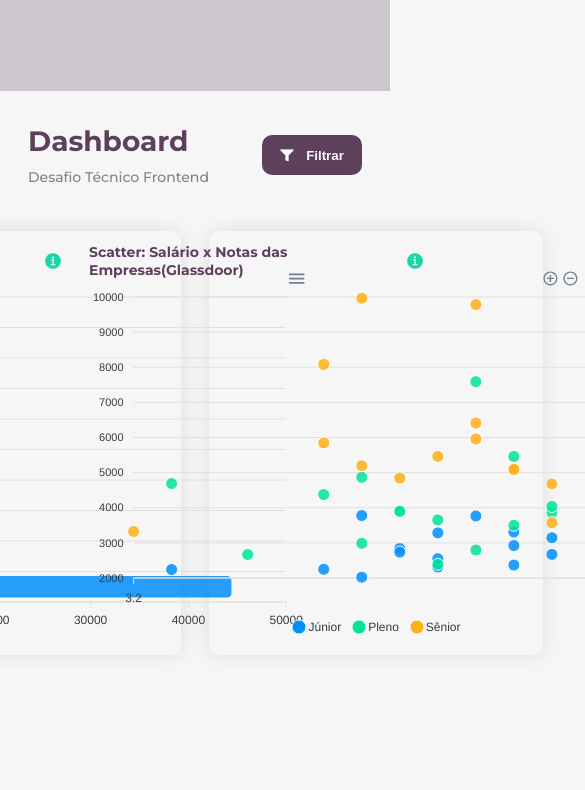
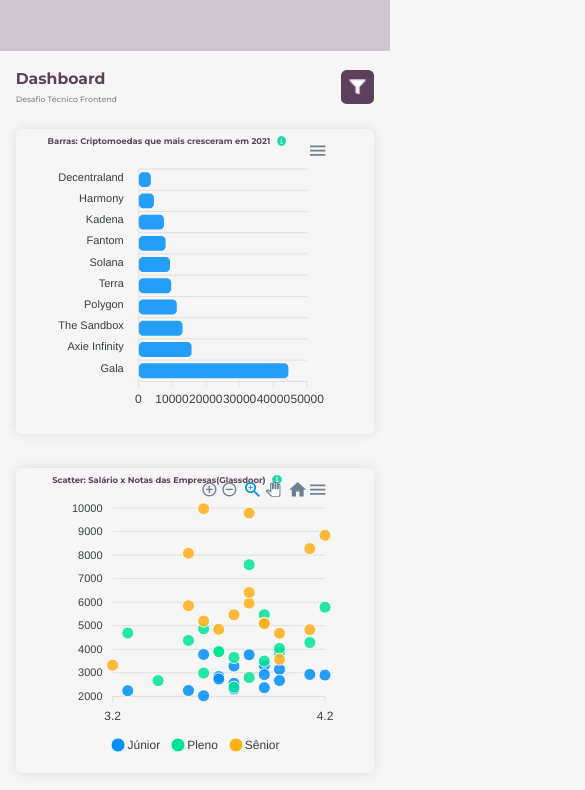
Before and after one commit to RSobrinho/DesafioEstagio, a React (Create React App) app: page / in a window 390 px wide. Shown: the top 790 px of the page, 585 px wide, since content can reach past the window. Built offline with nearby package versions, Linux system fonts and the light colour scheme.

Commit message:
feat: Responsividade aplicada

```diff
--- a/src/Components/BarChart.js
+++ b/src/Components/BarChart.js
@@ -1,5 +1,6 @@
 import ReactApexChart from 'react-apexcharts'
 import infoIcon from '../Assets/infoIcon.png'
+import ResizeCharts from './ResizeCharts'
 
 const BarChart = () => {
   const state = {
@@ -61,7 +62,8 @@ const BarChart = () => {
         options={state.options}
         series={state.series}
         type="bar"
-        width="600"
+        width={ResizeCharts()}
+        height={ResizeCharts()}
       />
     </div>
   )
--- /dev/null
+++ b/src/Components/ResizeCharts.js
@@ -0,0 +1,62 @@
+// Primeira forma que pensei em fazer
+
+// const resizeCharts = () => {
+//   let width = 600
+//   const mediaQueryList = [
+//     window.matchMedia('(max-width: 1435px)'),
+//     window.matchMedia('(max-width: 1200px)'),
+//     window.matchMedia('(max-width: 1024px)')
+//   ]
+
+//   if (mediaQueryList[0].matches === true) {
+//     width = 500
+//   }
+
+//   return width
+// }
+
+// const widthChart = resizeCharts()
+// export default widthChart
+
+// A segunda forma
+
+const ResizeCharts = () => {
+  let resize = 600
+  const mediaQueryList = [
+    window.matchMedia('(max-width: 1435px)'),
+    window.matchMedia('(max-width: 1200px)'),
+    window.matchMedia('(max-width: 1024px)'),
+    window.matchMedia('(max-width: 850px)'),
+    window.matchMedia('(max-width: 600px)'),
+    window.matchMedia('(max-width: 500px)'),
+    window.matchMedia('(max-width: 425px)')
+  ]
+
+  if (mediaQueryList[0].matches === true) {
+    resize = 500
+    if (mediaQueryList[1].matches === true) {
+      resize = 460
+      if (mediaQueryList[2].matches === true) {
+        resize = 380
+        if (mediaQueryList[3].matches === true) {
+          resize = 550
+          if (mediaQueryList[4].matches === true) {
+            resize = 450
+            if (mediaQueryList[5].matches === true) {
+              resize = 380
+              if (mediaQueryList[6].matches === true) {
+                resize = 280
+              }
+            }
+          }
+        }
+      }
+    }
+  } else {
+    resize = 600
+  }
+
+  return resize
+}
+
+export default ResizeCharts
--- a/src/Components/ScatterChart.js
+++ b/src/Components/ScatterChart.js
@@ -1,5 +1,6 @@
 import ReactApexChart from 'react-apexcharts'
 import infoIcon from '../Assets/infoIcon.png'
+import ResizeCharts from './ResizeCharts'
 
 const ScatterChart = () => {
   const state = {
@@ -97,7 +98,8 @@ const ScatterChart = () => {
         options={state.options}
         series={state.series}
         type="scatter"
-        width="600"
+        width={ResizeCharts()}
+        height={ResizeCharts()}
       />
     </div>
   )
--- a/src/style.css
+++ b/src/style.css
@@ -60,7 +60,7 @@
 }
 
 .Header > button {
-  border-radius: 10px;
+  border-radius: 1rem;
   border-style: none;
   background-color: #5d405c;
   display: inline-block;
@@ -73,6 +73,11 @@
   display: flex;
   justify-content: space-evenly;
   align-items: center;
+
+  font-size: 1.4rem;
+}
+.Header > button > img {
+  width: 1.4rem;
 }
 
 /* CardStyle */
@@ -81,8 +86,8 @@
   align-items: center;
   flex-direction: column;
 
-  box-shadow: 0px 0px 20px rgba(0, 0, 0, 0.1);
-  border-radius: 10px;
+  box-shadow: 0px 0px 2rem rgba(0, 0, 0, 0.1);
+  border-radius: 1rem;
 
   width: 100%;
   max-width: 70.4rem;
@@ -107,5 +112,80 @@
 }
 
 .Card__infoChart img {
+  width: 1.6rem;
   object-fit: contain;
 }
+
+@media (max-width: 1435px) {
+  html {
+    font-size: 50%;
+  }
+}
+
+@media (max-width: 1200px) {
+  html {
+    font-size: 44%;
+  }
+}
+
+@media (max-width: 1024px) {
+  html {
+    font-size: 40%;
+  }
+
+  .Card__infoChart {
+    right: 9rem;
+  }
+  .Card__infoChart h3 {
+    font-size: 1.5rem;
+  }
+  .Card__infoChart img {
+    width: 1.7rem;
+  }
+}
+@media (max-width: 850px) {
+  html {
+    font-size: 62.5%;
+  }
+  .Charts__container {
+    flex-wrap: wrap;
+    row-gap: 6rem;
+  }
+}
+
+@media (max-width: 670px) {
+  html {
+    font-size: 55%;
+  }
+}
+
+@media (max-width: 600px) {
+  html {
+    font-size: 45%;
+  }
+}
+
+@media (max-width: 500px) {
+  html {
+    font-size: 40%;
+  }
+  .Header > button {
+    width: 6rem;
+    height: 6rem;
+  }
+  .Header > button > img {
+    width: 3rem;
+  }
+  .Header > button > h4 {
+    display: none;
+  }
+}
+
+@media (max-width: 425px) {
+  html {
+    font-size: 35%;
+  }
+  .Card__infoChart {
+    right: 5rem;
+  }
+}
```
